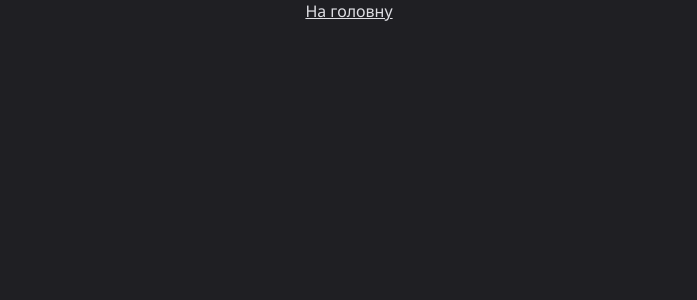
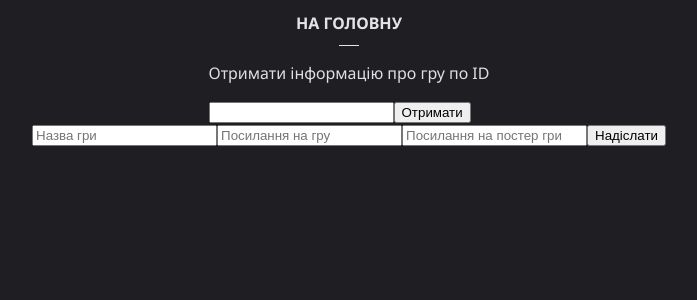
Before and after one commit to Yondondon/dunder-day, a React (Create React App) app: page /addnewgame in a window 1280 px wide. Shown: the top 300 px of the page, without its empty margins (291-988 px from the left). Built offline with nearby package versions, Linux system fonts and the light colour scheme.

Commit message:
parse data, read form db, write to db

```diff
--- a/src/App.tsx
+++ b/src/App.tsx
@@ -8,11 +8,11 @@ export const App = () => {
   // const [isLogged, ] = useState<boolean>(getCookie('userToken') ? true : false); //додати змінну в редакс
 
   return (
-    <div className="main_wrap">
+    <div className='main_wrap'>
       <h1 className='main_title'>
         <span>Дундердей</span>
         <NavLink to='/login' className={'login_link'}>
-          <img src="images/dundyk.png" alt="" />
+          <img src='images/dundyk.png' alt='' />
         </NavLink>
       </h1>
       <NavMenu />
--- a/src/components/FormInput/FormInput.tsx
+++ b/src/components/FormInput/FormInput.tsx
@@ -1,19 +1,33 @@
-import React, { FC } from 'react';
+import React, { FC, useEffect, useState } from 'react';
 
 type FormInputType = {
   placeholder?: string;
   type?: string;
-  register: any;
   name: string;
   isRequired: boolean;
+  value: string;
+  methods: any;
 }
 
-export const FormInput: FC<FormInputType> = ({ register, name, isRequired, type, placeholder }) => {
+export const FormInput: FC<FormInputType> = ({ methods, name, isRequired, type, placeholder, value }) => {
+  const [inputValue, setInputValue] = useState(value);
+
+  useEffect(() => {
+    setInputValue(value)
+  }, [value])
+
+  useEffect(() => {
+    if(inputValue.length > 0) {
+      methods.setValue(name, inputValue, { shouldValidate: isRequired })
+    }
+  }, [inputValue])
+
   return (
     <input
-      {...register(name, { required: isRequired })}
+      {...methods.register(name, { required: isRequired })}
       type={ type || 'text' }
       placeholder={placeholder}
+      onChange={(e) => setInputValue(e.target.value)}
     />
   )
 }
--- a/src/components/NavMenu/NavMenu.tsx
+++ b/src/components/NavMenu/NavMenu.tsx
@@ -4,8 +4,8 @@ import { NavLink } from 'react-router-dom';
 export const NavMenu = () => {
   return (
     <div className='navmenu_wrap'>
-      <NavLink to='/'>Очікується</NavLink>
-      <NavLink to='/played'>Зіграні</NavLink>
+      <NavLink to='/' className={'navlink'}>Очікується</NavLink>
+      <NavLink to='/played' className={'navlink'}>Зіграні</NavLink>
     </div>
   )
 }
--- a/src/features/AddNewGame/AddNewGame.tsx
+++ b/src/features/AddNewGame/AddNewGame.tsx
@@ -1,10 +1,51 @@
-import React from 'react';
+import React, { useState } from 'react';
 import { NavLink } from 'react-router-dom';
+import { useGetGameInfoMutation } from '../api/apiSlice';
+import { GameInfoForm } from './components/GameInfoForm';
+
+type GameInfo = {
+  name: string;
+  imageUrl: string;
+}
 
 export const AddNewGame = () => {
+  const [appID, setAppID] = useState('');
+  const [parsedGameInfo, setParsedGameInfo] = useState<GameInfo>({
+    name: '',
+    imageUrl: ''
+  })
+
+  const [getGameInfo, ] = useGetGameInfoMutation();
+
+  //TODO: handle errors
+  const handleClick = () => {
+    if(appID.length > 0) {
+      getGameInfo(appID)
+        .unwrap()
+        .then((result) => {
+          // console.log(result[appID].data);
+          const data = {
+            name: result[appID].data.name,
+            imageUrl: result[appID].data.header_image
+          }
+          setAppID('');
+          setParsedGameInfo(data)
+        })
+        .catch((error) => {
+          console.log('error:', error)
+        })
+    }
+  }
+
   return (
-    <div className="main_wrap">
-      <NavLink to={'/'}>На головну</NavLink>
+    <div className='main_wrap'>
+      <NavLink to={'/'} className={'navlink'}>На головну</NavLink>
+      <div className='parse_gameinfo_block'>
+        <p>Отримати інформацію про гру по ID</p>
+        <input type='text' value={appID} onChange={e => setAppID(e.target.value)} />
+        <button className='' onClick={handleClick}>Отримати</button>
+      </div>
+      <GameInfoForm name={parsedGameInfo.name} imageUrl={parsedGameInfo.imageUrl} />
     </div>
   )
 }
--- /dev/null
+++ b/src/features/AddNewGame/components/GameInfoForm.tsx
@@ -0,0 +1,79 @@
+import React, { FC, useEffect, useState } from 'react';
+import { SubmitHandler, useForm } from 'react-hook-form';
+import { useNavigate } from 'react-router';
+import { useAddNewGameMutation } from '../../api/apiSlice';
+import { FormInput } from '../../../components/FormInput/FormInput';
+
+type Inputs = {
+  name: string;
+  gameUrl?: string;
+  imageUrl?: string;
+};
+
+const defaultValues = {
+  name: '',
+  gameUrl: '',
+  imageUrl: '',
+}
+
+type Props = {
+  name: string;
+  imageUrl: string;
+}
+
+//TODO: styles, errors
+export const GameInfoForm: FC<Props> = (props) => {
+  const navigate = useNavigate();
+  const methods = useForm({ defaultValues });
+  const { handleSubmit, reset, formState: { errors, isSubmitSuccessful } } = methods;
+  const [addNewGame, ] = useAddNewGameMutation()
+  const onSubmit: SubmitHandler<Inputs> = data => {
+    addNewGame(data)
+      .unwrap()
+      .then((result) => {
+        // console.log(result);
+        navigate('/')
+      })
+      .catch((error) => {
+        console.log('error:', error)
+      })
+  };
+
+  useEffect(() => {
+    if(isSubmitSuccessful) {
+      reset()
+    }
+  }, [methods.formState, reset])
+
+  return (
+    <div>
+      <form onSubmit={handleSubmit(onSubmit)}>
+        <FormInput
+          methods={methods}
+          name='name'
+          placeholder='Назва гри'
+          isRequired={true}
+          value={props.name}
+        />
+        {errors.name && <span>Це поле обов'язкове</span>}
+
+        <FormInput
+          methods={methods}
+          name='gameUrl'
+          placeholder='Посилання на гру'
+          isRequired={false}
+          value={''}
+        />
+
+        <FormInput
+          methods={methods}
+          name='imageUrl'
+          placeholder='Посилання на постер гри'
+          isRequired={false}
+          value={props.imageUrl}
+        />
+        <button type='submit'>Надіслати</button>
+      </form>
+    </div>
+  )
+}
--- a/src/features/DunderList/DunderList.tsx
+++ b/src/features/DunderList/DunderList.tsx
@@ -1,10 +1,26 @@
 import React from 'react';
+import { useGetDunderlistQuery } from '../api/apiSlice';
 import { DunderListItem } from './components/DunderListItem';
 
 export const DunderList = () => {
+  const {
+    data: dunderlist
+  } = useGetDunderlistQuery();
+
+  //TODO: додати плейсхолдер, коли список пустий
   return (
     <div className='dunderlist_wrap'>
-      <DunderListItem />
+      { dunderlist && dunderlist.map((item: any) => {
+        return (
+          <DunderListItem
+            key={Math.random()}
+            name={item.name}
+            imageUrl={item.imageUrl}
+            gameUrl={item.gameUrl}
+            reactions={item.reactions}
+          />
+        )
+      })}
     </div>
   )
 }
--- a/src/features/DunderList/components/DunderListItem.tsx
+++ b/src/features/DunderList/components/DunderListItem.tsx
@@ -1,18 +1,26 @@
-import React from 'react';
+import React, { FC } from 'react';
 import { ReactionItem } from './ReactionItem';
 
-export const DunderListItem = () => {
+type Props = {
+  name: string;
+  gameUrl: string;
+  imageUrl: string;
+  reactions: { heart: number; poop: number; };
+}
+
+//TODO: додати плейсхолдер, якщо нема зображення
+export const DunderListItem: FC<Props> = ({ name, gameUrl, imageUrl, reactions}) => {
   return (
     <div className='dunderlist_item_wrap'>
       <div className='dunderlist_item_img_wrap'>
-        <img src='https://cdn.cloudflare.steamstatic.com/steam/apps/2000950/header.jpg' alt='' />
+        <img src={imageUrl} alt='' />
       </div>
       <div className='dunderlist_item_info_wrap'>
-        <div className='dunderlist_item_title'>Call of Duty®: Modern Warfare®</div>
-        <a href='https://store.steampowered.com/app/2000950/Call_of_Duty_Modern_Warfare/' target='_blank'>Посилання на гру</a>
+        <div className='dunderlist_item_title'>{name}</div>
+        { gameUrl && <a href={gameUrl} target='_blank'>Посилання на гру</a> }
         <div className='reactions_wrap'>
-          <ReactionItem name={'heart'} quantity={'3'} />
-          <ReactionItem name={'poop'} quantity={'2'} />
+          <ReactionItem name={'heart'} quantity={reactions.heart} />
+          <ReactionItem name={'poop'} quantity={reactions.poop} />
         </div>
       </div>
     </div>
--- a/src/features/DunderList/components/ReactionItem.tsx
+++ b/src/features/DunderList/components/ReactionItem.tsx
@@ -2,7 +2,7 @@ import React, { FC, useState } from 'react';
 
 type Props = {
   name: string;
-  quantity: string;
+  quantity: number;
 }
 
 export const ReactionItem: FC<Props> = ({name, quantity}) => {
--- a/src/features/LoginForm/LoginForm.tsx
+++ b/src/features/LoginForm/LoginForm.tsx
@@ -1,7 +1,7 @@
 import React, { useEffect } from 'react';
 import { useLoginMutation } from '../api/apiSlice';
-import { useForm, SubmitHandler } from "react-hook-form";
-import { useNavigate  } from "react-router-dom";
+import { useForm, SubmitHandler } from 'react-hook-form';
+import { useNavigate  } from 'react-router-dom';
 import { FormInput } from '../../components/FormInput/FormInput';
 
 type Inputs = {
@@ -42,22 +42,24 @@ export const LoginForm = () => {
       <div>Залогінитися</div>
       <form onSubmit={handleSubmit(onSubmit)}>
         <FormInput
-          register={methods.register}
+          methods={methods}
           name='login'
           placeholder='Логін'
           isRequired={true}
+          value=''
         />
         {errors.login && <span>Це поле обов'язкове</span>}
         <FormInput
-          register={methods.register}
+          methods={methods}
           name='password'
           type='password'
           placeholder='Пароль'
           isRequired={true}
+          value=''
         />
         {errors.password && <span>Це поле обов'язкове</span>}
 
-        <button type="submit">Надіслати</button>
+        <button type='submit'>Надіслати</button>
       </form>
     </>
   )
--- a/src/features/api/apiSlice.ts
+++ b/src/features/api/apiSlice.ts
@@ -3,10 +3,12 @@ import { createApi, fetchBaseQuery } from '@reduxjs/toolkit/query/react';
 export const apiSlice = createApi({
   reducerPath: 'api',
   baseQuery: fetchBaseQuery({ baseUrl: process.env.REACT_APP_API_URL }),
+  tagTypes: ['Dunderlist'],
   endpoints: builder => ({
-    // getGameInfo: builder.query<any, void>({
-    //   query: () => '/getGameInfo'
-    // }),
+    getDunderlist: builder.query<any, void>({
+      query: () => '/getDunderlist',
+      providesTags: ['Dunderlist']
+    }),
     getGameInfo: builder.mutation({
       query: appID => ({
         url: '/getGameInfo',
@@ -20,11 +22,21 @@ export const apiSlice = createApi({
         method: 'POST',
         body: userData
       })
-    })
+    }),
+    addNewGame: builder.mutation({
+      query: gameInfo => ({
+        url: '/addNewGame',
+        method: 'POST',
+        body: gameInfo
+      }),
+      invalidatesTags: ['Dunderlist']
+    }),
   })
 })
 
 export const {
+  useGetDunderlistQuery,
   useLoginMutation,
-  useGetGameInfoMutation
+  useGetGameInfoMutation,
+  useAddNewGameMutation,
 } = apiSlice;
--- a/src/index.css
+++ b/src/index.css
@@ -44,7 +44,7 @@ a {
   margin: 15px 0;
 }
 
-.navmenu_wrap a {
+.navlink {
   display: block;
   padding: 15px 20px;
   color: #e3e3e8;
@@ -58,7 +58,7 @@ a {
   position: relative;
 }
 
-.navmenu_wrap a::after {
+.navlink::after {
   content: '';
   display: block;
   position: absolute;
@@ -71,11 +71,11 @@ a {
   transition: all .2s ease-in-out;
 }
 
-.navmenu_wrap a:hover::after {
+.navlink:hover::after {
   width: 50%;
 }
 
-.navmenu_wrap a.active::after {
+.navlink.active::after {
   width: 100%;
 }
 
@@ -169,3 +169,7 @@ a {
   margin: 30px 0 10px;
   border-radius: 26px;
 }
+
+.add_new_game_btn:hover {
+  background-color: #8b1a1a;
+}
--- a/src/pages/PlayedGamesPage.tsx
+++ b/src/pages/PlayedGamesPage.tsx
@@ -4,11 +4,11 @@ import { NavMenu } from '../components/NavMenu/NavMenu';
 
 export const PlayedGamesPage = () => {
   return (
-    <div className="main_wrap">
+    <div className='main_wrap'>
       <h1 className='main_title'>
         <span>Дундердей</span>
         <NavLink to='/login' className={'login_link'}>
-          <img src="images/dundyk.png" alt="" />
+          <img src='images/dundyk.png' alt='' />
         </NavLink>
       </h1>
       <NavMenu />
```
Also changed, not shown: 1 other file (tests, documents, lock files or other folders).
